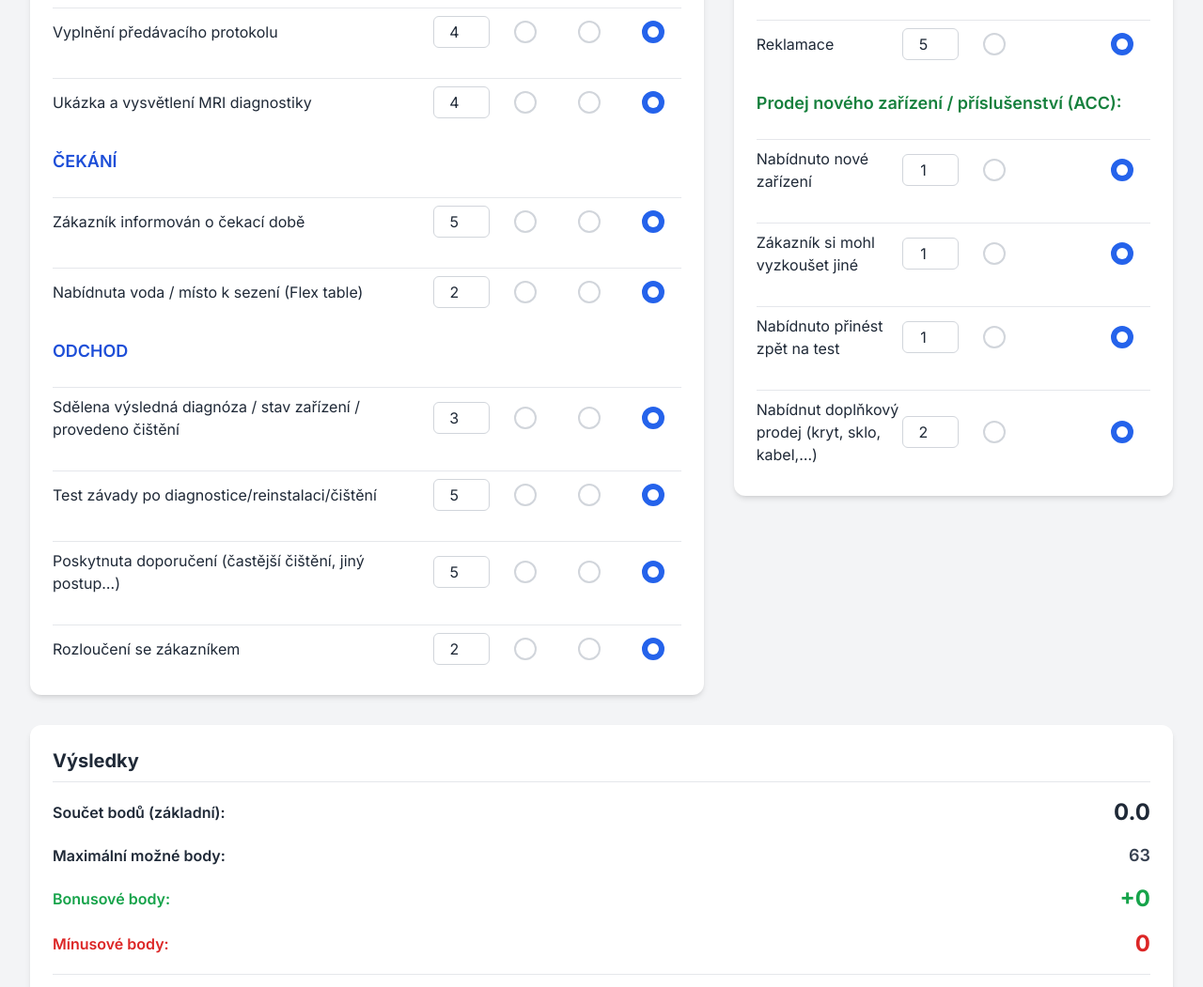
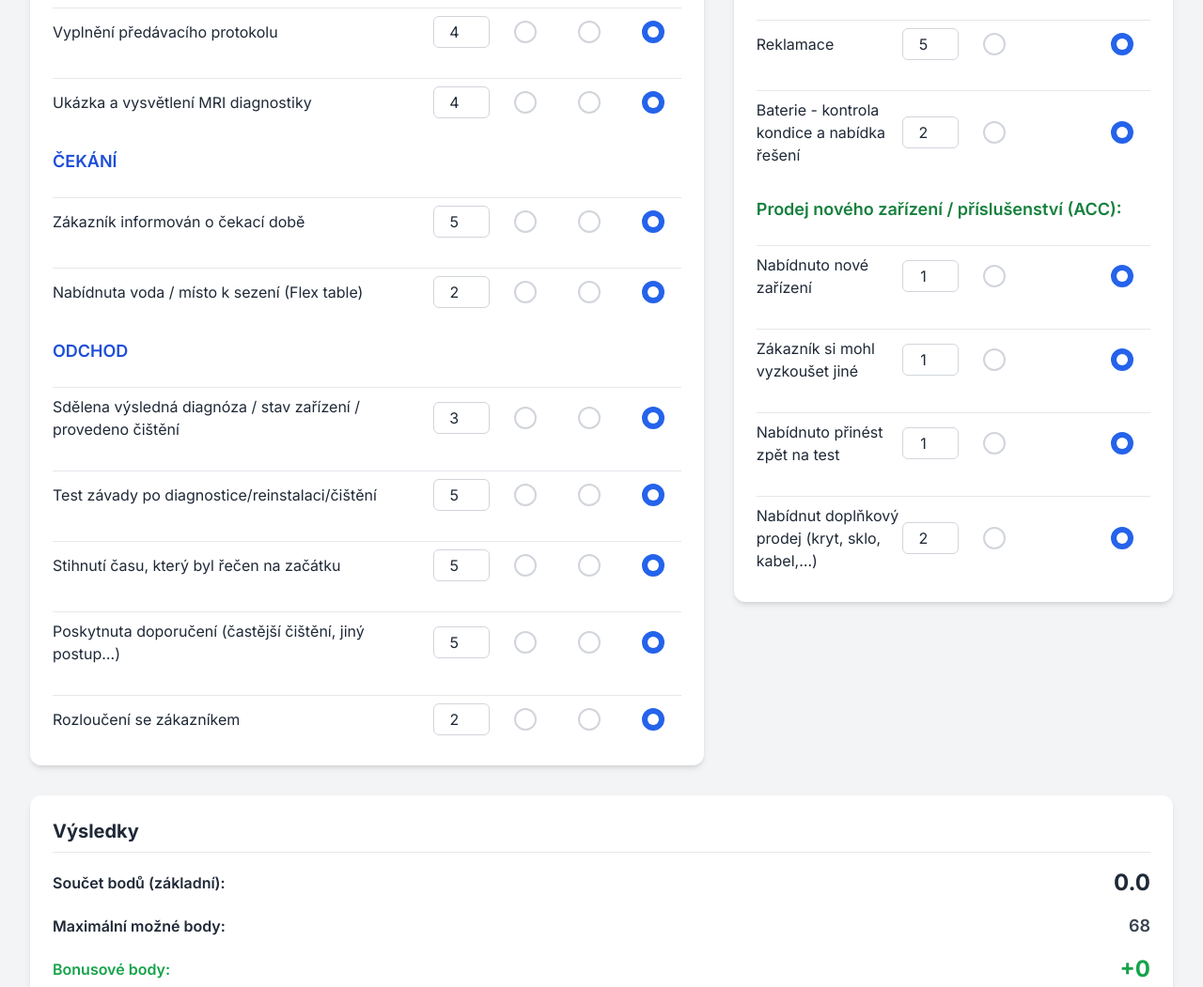
Before and after one commit to F1lDa-bot/checklist-novacci, a plain HTML site: page index.html in a window 1280 px wide. Shown: the part 1193-2244 px from the top of the page at 94% size. Drawn offline with nearby package versions, Linux system fonts and the light colour scheme.

Commit message:
Update index.html

```diff
--- a/index.html
+++ b/index.html
@@ -240,6 +240,7 @@
             { category: "ODCHOD", items: [
                 { text: "Sdělena výsledná diagnóza / stav zařízení / provedeno čištění", weight: 3 },
                 { text: "Test závady po diagnostice/reinstalaci/čištění", weight: 5 },
+                { text: "Stihnutí času, který byl řečen na začátku", weight: 5 },
                 { text: "Poskytnuta doporučení (častější čištění, jiný postup…)", weight: 5 },
                 { text: "Rozloučení se zákazníkem", weight: 2 }
             ]}
@@ -249,7 +250,8 @@
              { category: "Možné scénáře po diagnostice", items: [
                 { text: "Oprava zařízení", weight: 5 },
                 { text: "Výkup zařízení (pokud se dá vykoupit)", weight: 3 },
-                { text: "Reklamace", weight: 5 }
+                { text: "Reklamace", weight: 5 },
+                { text: "Baterie - kontrola kondice a nabídka řešení", weight: 2}
             ]},
              { category: "Prodej nového zařízení / příslušenství (ACC):", items: [
                 { text: "Nabídnuto nové zařízení", weight: 1 },
@@ -388,22 +390,22 @@
                 const categoryHeader = document.createElement('h3');
                 categoryHeader.className = 'text-lg font-semibold mt-6 mb-2 text-blue-700';
                 categoryHeader.textContent = cat.category;
-                checklistContainer.appendChild(categoryHeader);
-                cat.items.forEach((item, i) => checklistContainer.appendChild(createChecklistItem(item, `${cat.category}-${i}`, 'checklist')));
+                checklistItems.appendChild(categoryHeader);
+                cat.items.forEach((item, i) => checklistItems.appendChild(createChecklistItem(item, `${cat.category}-${i}`, 'checklist')));
             });
             scenariosData.forEach(cat => {
                  const categoryHeader = document.createElement('h3');
                 categoryHeader.className = 'text-lg font-semibold mt-6 mb-2 text-green-700';
                 categoryHeader.textContent = cat.category;
-                scenariosContainer.appendChild(categoryHeader);
-                cat.items.forEach((item, i) => scenariosContainer.appendChild(createChecklistItem(item, `${cat.category}-${i}`, 'scenarios')));
+                scenarioItems.appendChild(categoryHeader);
+                cat.items.forEach((item, i) => scenarioItems.appendChild(createChecklistItem(item, `${cat.category}-${i}`, 'scenarios')));
             });
             penaltyData.forEach(cat => {
                 const categoryHeader = document.createElement('h3');
                 categoryHeader.className = 'text-lg font-semibold mt-6 mb-2 text-red-700';
                 categoryHeader.textContent = cat.category;
-                penaltiesContainer.appendChild(categoryHeader);
-                cat.items.forEach((item, i) => penaltiesContainer.appendChild(createPenaltyItem(item, `${cat.category}-${i}`)));
+                penaltyItems.appendChild(categoryHeader);
+                cat.items.forEach((item, i) => penaltyItems.appendChild(createPenaltyItem(item, `${cat.category}-${i}`)));
             });
         }
 
```
